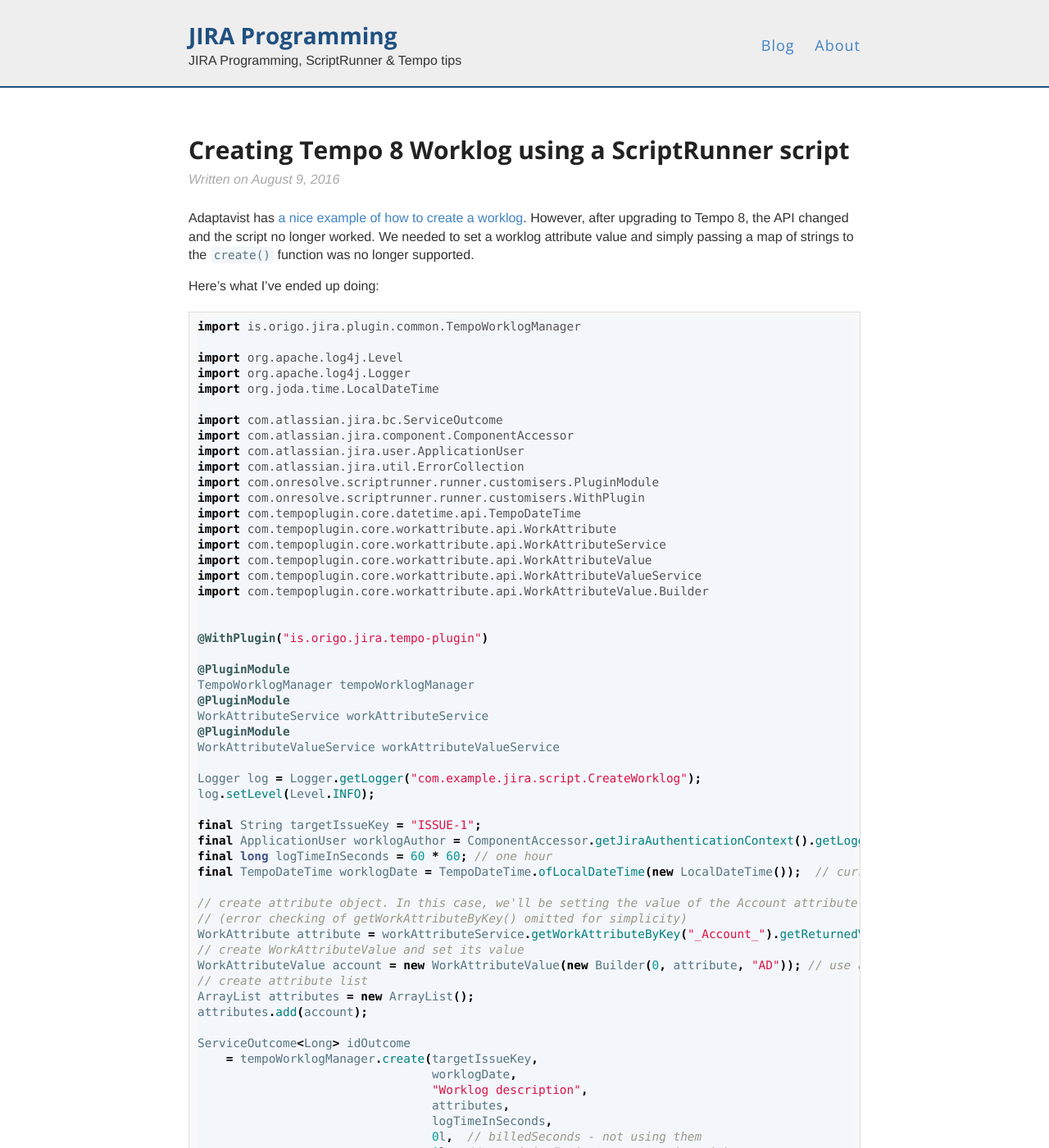
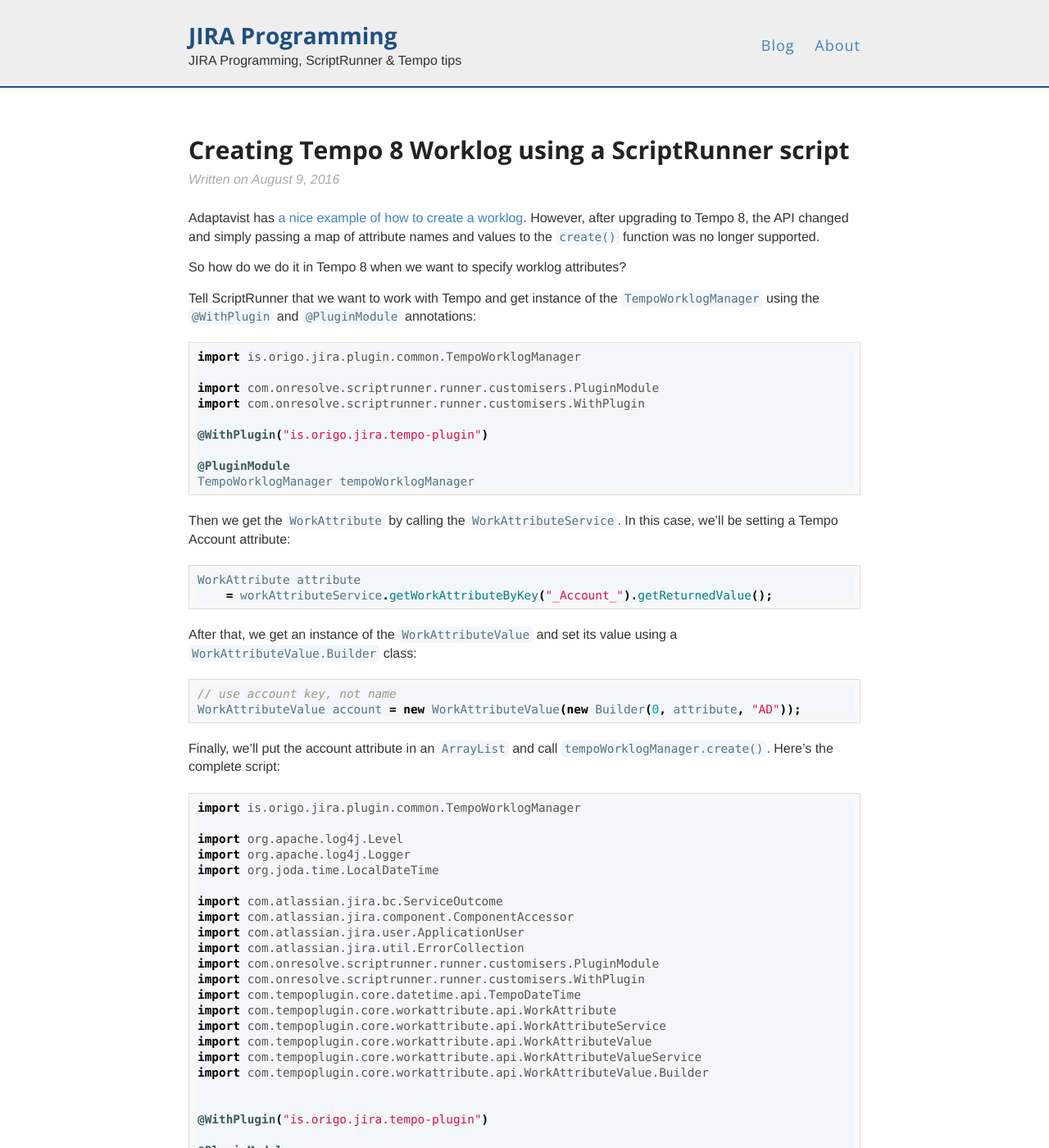
Before and after one commit to matejholy/jira-programming, a Jekyll site: the page built from _posts/2016-08-09-create-tempo-worklog-using-scriptrunner.md, in a window 1280 px wide and 1400 px high. Shown: the whole window at 82% size. Built offline with Jekyll 4.4.1, drawn with Linux system fonts in a browser that asks for light colours; comment, search, counter and statistics services are not loaded.

Commit message:
add new post, change first post's url'

```diff
--- a/_posts/2016-08-09-create-tempo-worklog.md
+++ b/_posts/2016-08-09-create-tempo-worklog-using-scriptrunner.md
@@ -1,15 +1,41 @@
 ---
 layout: post
 title:  "Creating Tempo 8 Worklog using a ScriptRunner script"
-date:   2016-08-09 0:00:00
 categories: main
 tags: jira, tempo, worklog, scriptrunner
 comments: true
 ---
 
-Adaptavist has [a nice example of how to create a worklog](https://scriptrunner.adaptavist.com/latest/jira/plugins/working-with-tempo.html). However, after upgrading to Tempo 8, the API changed and the script no longer worked. We needed to set a worklog attribute value and simply passing a map of strings to the `create()` function was no longer supported.
+Adaptavist has [a nice example of how to create a worklog](https://scriptrunner.adaptavist.com/latest/jira/plugins/working-with-tempo.html). However, after upgrading to Tempo 8, the API changed and simply passing a map of attribute names and values to the `create()` function was no longer supported.
 
-Here's what I've ended up doing:
+So how do we do it in Tempo 8 when we want to specify worklog attributes?
+
+Tell ScriptRunner that we want to work with Tempo and get instance of the `TempoWorklogManager` using the `@WithPlugin` and `@PluginModule` annotations:
+{% highlight groovy %}
+import is.origo.jira.plugin.common.TempoWorklogManager
+
+import com.onresolve.scriptrunner.runner.customisers.PluginModule
+import com.onresolve.scriptrunner.runner.customisers.WithPlugin
+
+@WithPlugin("is.origo.jira.tempo-plugin")
+
+@PluginModule
+TempoWorklogManager tempoWorklogManager
+{% endhighlight %}
+
+Then we get the `WorkAttribute` by calling the `WorkAttributeService`. In this case, we'll be setting a Tempo Account attribute:
+{% highlight groovy %}
+WorkAttribute attribute
+    = workAttributeService.getWorkAttributeByKey("_Account_").getReturnedValue();
+{% endhighlight %}
+
+After that, we get an instance of the `WorkAttributeValue` and set its value using a `WorkAttributeValue.Builder` class:
+{% highlight groovy %}
+// use account key, not name
+WorkAttributeValue account = new WorkAttributeValue(new Builder(0, attribute, "AD"));
+{% endhighlight %}
+
+Finally, we'll put the account attribute in an `ArrayList` and call `tempoWorklogManager.create()`. Here's the complete script:
 
 {% highlight groovy %}
 import is.origo.jira.plugin.common.TempoWorklogManager
```
Also changed, not shown: _drafts/limit-report-display-to-project-or-user-group.md (deleted, +0 -73 lines), _posts/2016-08-14-limiting-report-display-to-a-project-or-user-group.md (added, +138 -0 lines).
